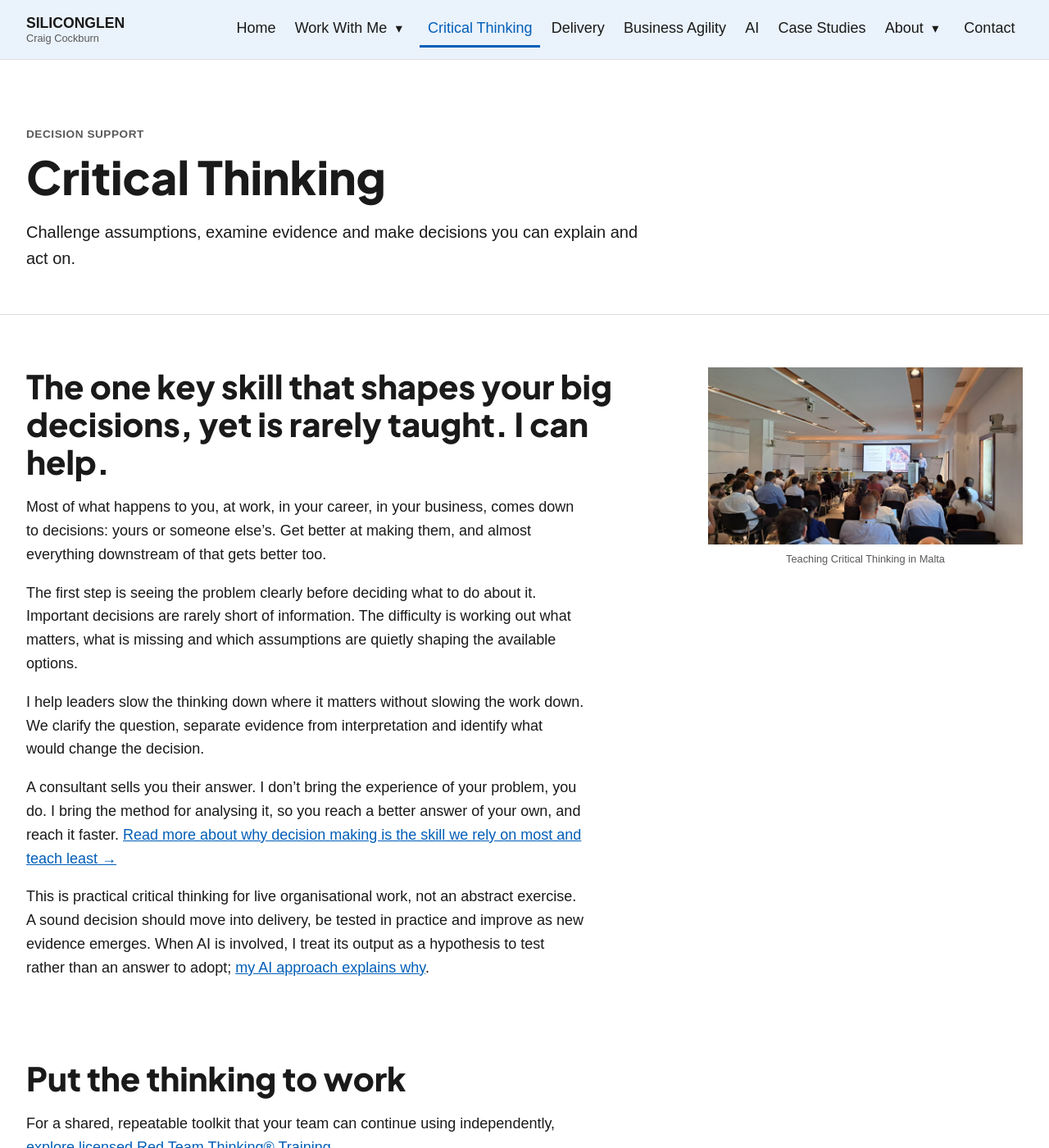
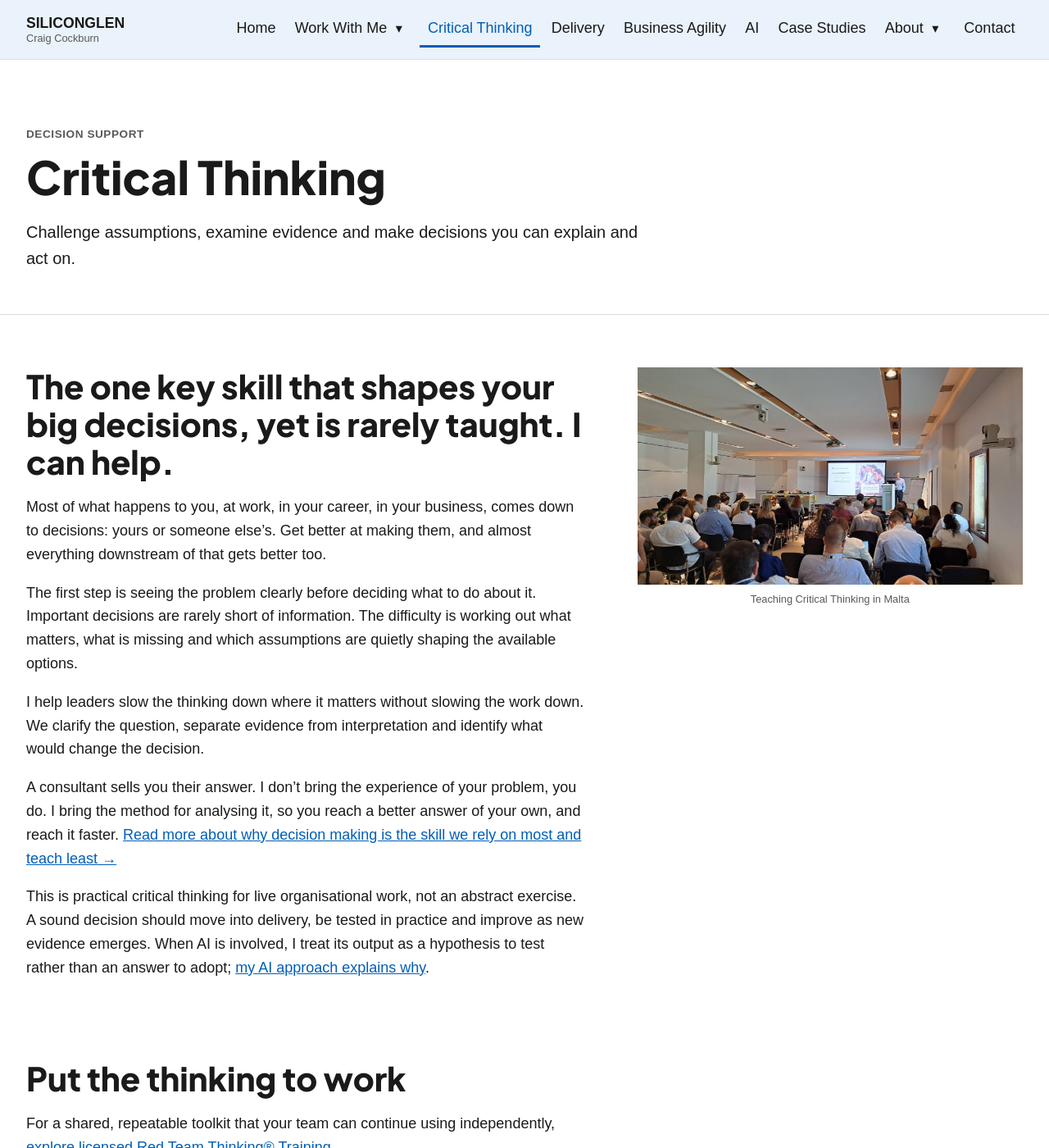
Before and after one commit to siliconglen/siliconglen-site, a Jekyll site: the page built from critical-thinking/index.md, in a window 1280 px wide and 1400 px high. Shown: the whole window at 82% size. Built offline with Jekyll 4.4.1, drawn with Linux system fonts in a browser that asks for light colours.

Commit message:
Fix Critical Thinking workshop image sizing

```diff
--- a/assets/css/main.css
+++ b/assets/css/main.css
@@ -199,15 +199,15 @@ h3 { margin: 0 0 .5rem; font-size: 1.25rem; }
 }
 .knowledge-canvas-example { max-width: 32rem; margin: 2rem auto; }
 .knowledge-canvas-example img { display: block; }
-.prose-media { display: grid; grid-template-columns: minmax(0, 1.8fr) minmax(16rem, 1fr); gap: 2.5rem; align-items: start; }
+.prose-media { display: grid; grid-template-columns: minmax(0, 1.5fr) minmax(16rem, 1fr); gap: 2.5rem; align-items: start; }
 .prose-media__text h2 { margin: 0 0 1rem; }
 .prose-media__text p { max-width: var(--measure); }
-.prose-media__figure { width: 100%; max-width: 24rem; margin: 0; justify-self: end; }
+.prose-media__figure { width: 100%; max-width: 30rem; margin: 0; justify-self: end; }
 .prose-media__figure img { display: block; width: 100%; height: auto; }
 .prose-media__figure figcaption { margin-top: .5rem; color: var(--muted); font-size: .8rem; text-align: center; }
 @media (max-width: 60rem) {
   .prose-media { grid-template-columns: 1fr; }
-  .prose-media__figure { max-width: none; justify-self: stretch; }
+  .prose-media__figure { max-width: var(--measure); justify-self: start; }
 }
 @media (max-width: 32rem) {
   .form-actions .btn { width: 100%; justify-content: center; }
```
